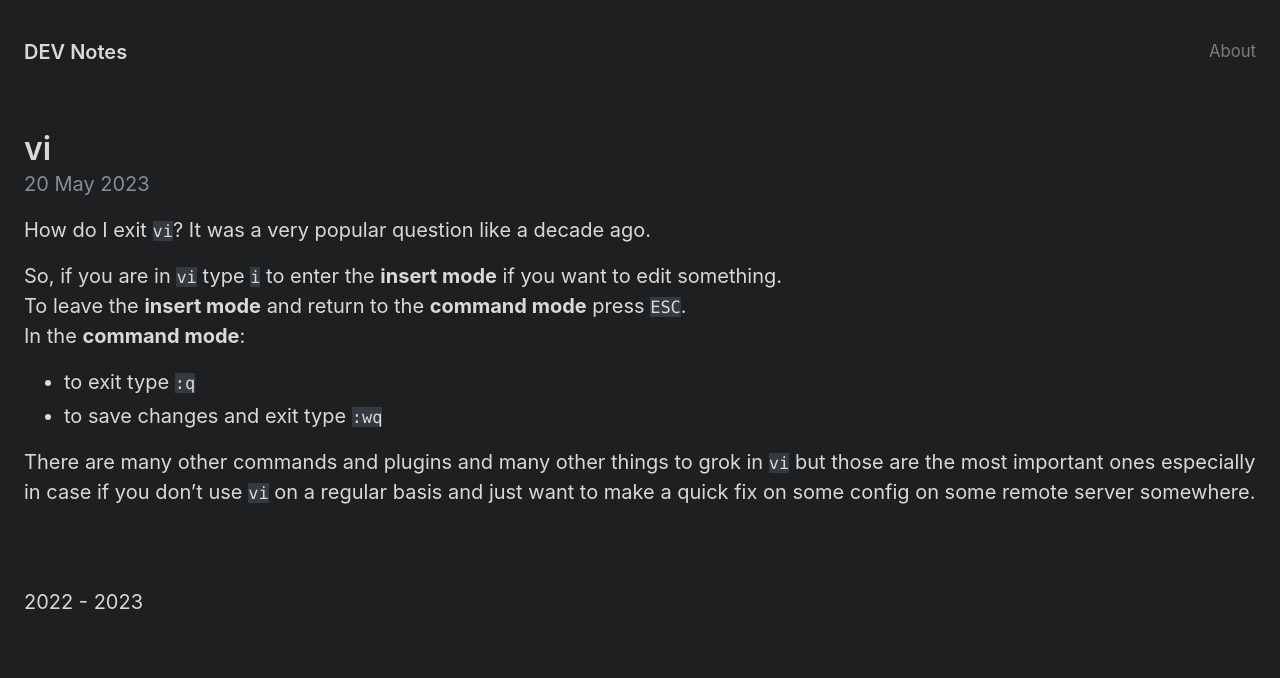
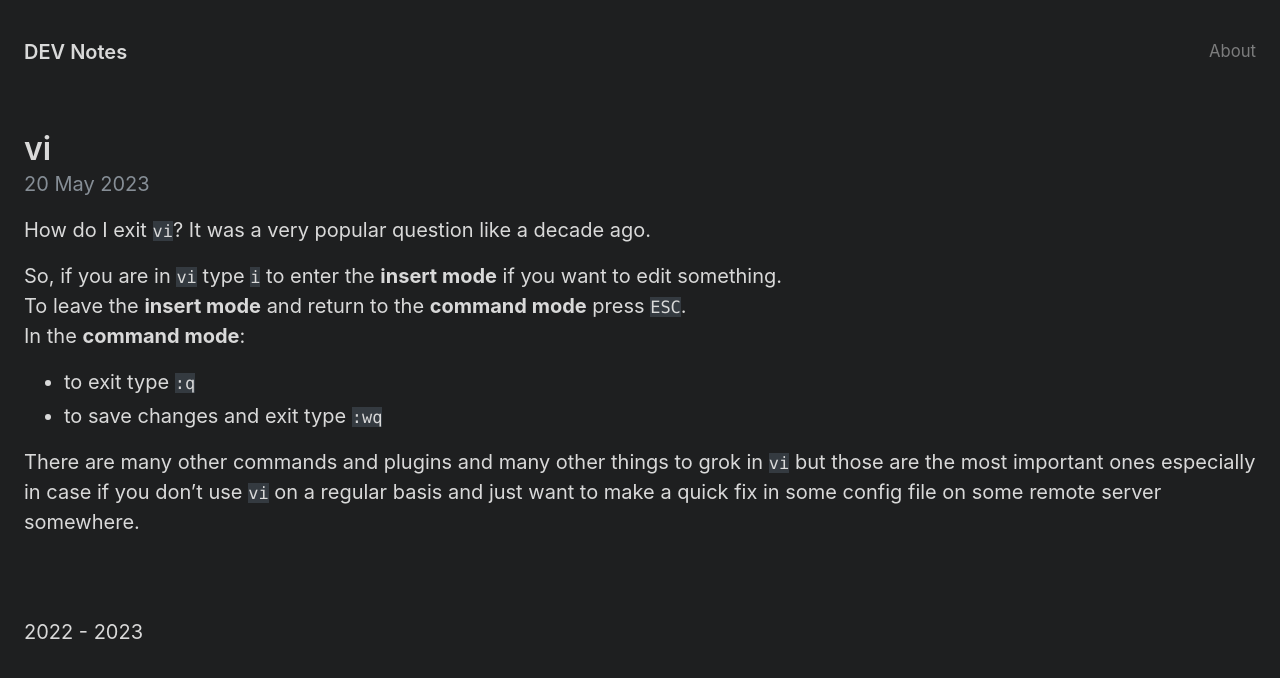
Before and after one commit to artemdevel/artemdevel.github.io, a Jekyll site: the page built from _posts/2023-05-20-vi.md, in a window 1280 px wide. Shown: the top 678 px of the page. Built offline with Jekyll 4.4.1, drawn with Linux system fonts in a browser that asks for light colours.

Commit message:
Update vi post

```diff
--- a/_posts/2023-05-20-vi.md
+++ b/_posts/2023-05-20-vi.md
@@ -12,5 +12,5 @@ In the **command mode**:
 - to save changes and exit type `:wq`
 
 There are many other commands and plugins and many other things to grok in `vi` but those are the most important ones
-especially in case if you don't use `vi` on a regular basis and just want to make a quick fix on some config on some
+especially in case if you don't use `vi` on a regular basis and just want to make a quick fix in some config file on some
 remote server somewhere.
```
